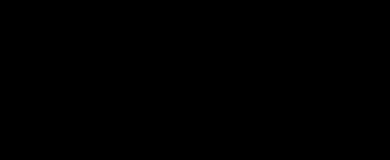
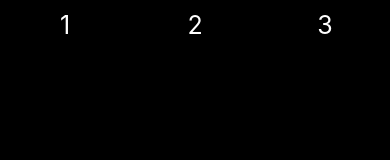
Before and after one commit to nunaprameswari/Calculator, a React Native app: screen / in a window 390 px wide. Shown: the top 160 px of the page. Built offline with nearby package versions, Linux system fonts and the light colour scheme.

Commit message:
Editing Peletakan Angka

```diff
--- a/App.jsx
+++ b/App.jsx
@@ -5,6 +5,18 @@ const App = () => {
   return (
     <View style={styles.Background}>
       <StatusBar style={styles.Background} />
+
+      <View style={styles.Simbol}>
+        <View style={styles.PnAngka}>
+          <Text style={styles.Angka}>1</Text>
+        </View>
+        <View style={styles.PnAngka}>
+          <Text style={styles.Angka}>2</Text>
+        </View>
+        <View style={styles.PnAngka}>
+          <Text style={styles.Angka}>3</Text>
+        </View>
+      </View>
     </View>
   );
 };
@@ -16,4 +28,17 @@ const styles = StyleSheet.create({
     backgroundColor: '#000',
     flex: 1,
   },
+  Simbol: {
+    flexDirection: 'row',
+  },
+  PnAngka: {
+    flex: 1,
+    justifyContent: 'center',
+    alignItems: 'center',
+  },
+  Angka: {
+    color: 'white',
+    fontSize: 25,
+    padding: 10,
+  },
 });
```
